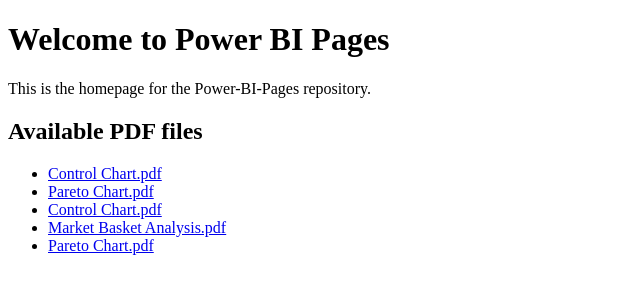
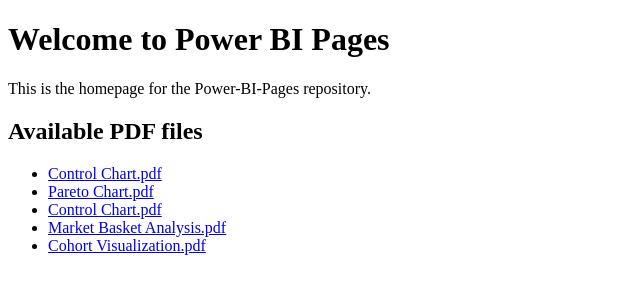
Before and after one commit to lohiasonali-bit/Power-BI-Pages, a plain HTML site: page index.html in a window 1280 px wide. Shown: the full height of the page, 0-640 px from the left. Drawn offline with Linux system fonts and the light colour scheme.

Commit message:
Update index.html

```diff
--- a/index.html
+++ b/index.html
@@ -14,7 +14,7 @@
         <li><a href="Pareto Chart.pdf" target="_blank">Pareto Chart.pdf</a></li>
         <li><a href="Control Chart.pdf" target="_blank">Control Chart.pdf</a></li>
         <li><a href="Market Basket Analysis.pdf" target="_blank">Market Basket Analysis.pdf</a></li>
-        <li><a href="Pareto Chart.pdf" target="_blank">Pareto Chart.pdf</a></li>
+        <li><a href="Cohort Visualization.pdf" target="_blank">Cohort Visualization.pdf</a></li>
     </ul>
 </body>
 </html>
```
